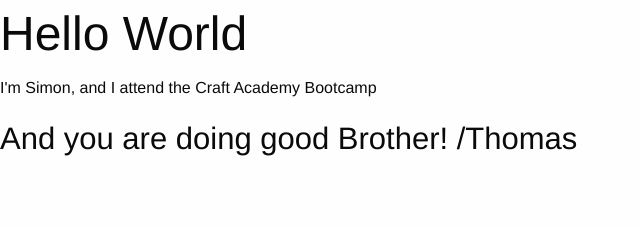
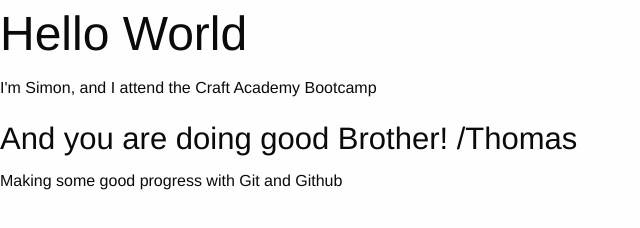
Before and after one commit to tochman/simon74.github.io, a plain HTML site: page index.html in a window 1280 px wide. Shown: the whole page, without its empty margins (0-640 px from the left). Drawn offline with nearby package versions, Linux system fonts and the light colour scheme.

Commit message:
Add some text to the page

```diff
--- a/index.html
+++ b/index.html
@@ -15,6 +15,7 @@
       <p>I'm Simon, and I attend the Craft Academy Bootcamp</p>
 
       <h3>And you are doing good Brother! /Thomas</h3>
+      <p>Making some good progress with Git and Github</p>
     </div>
   </div>
 
```
